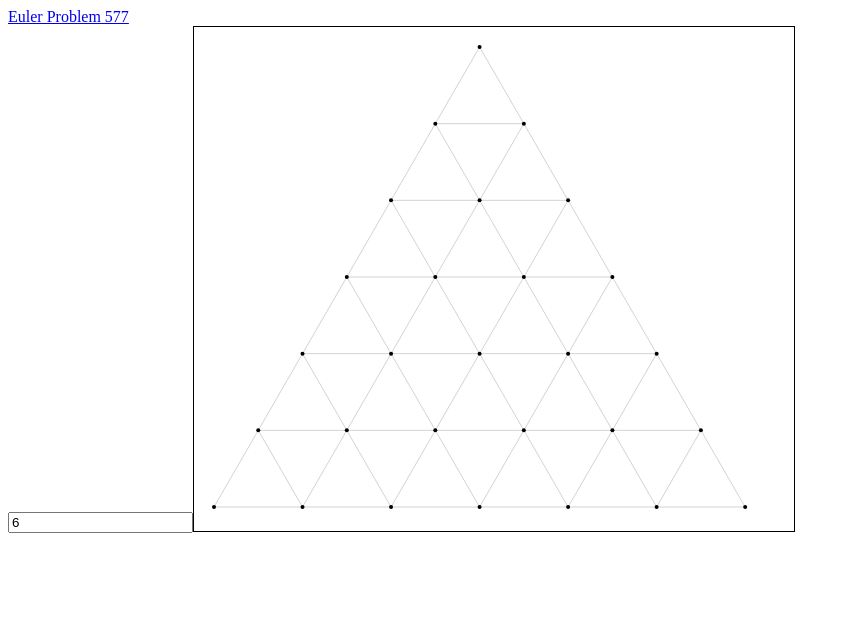
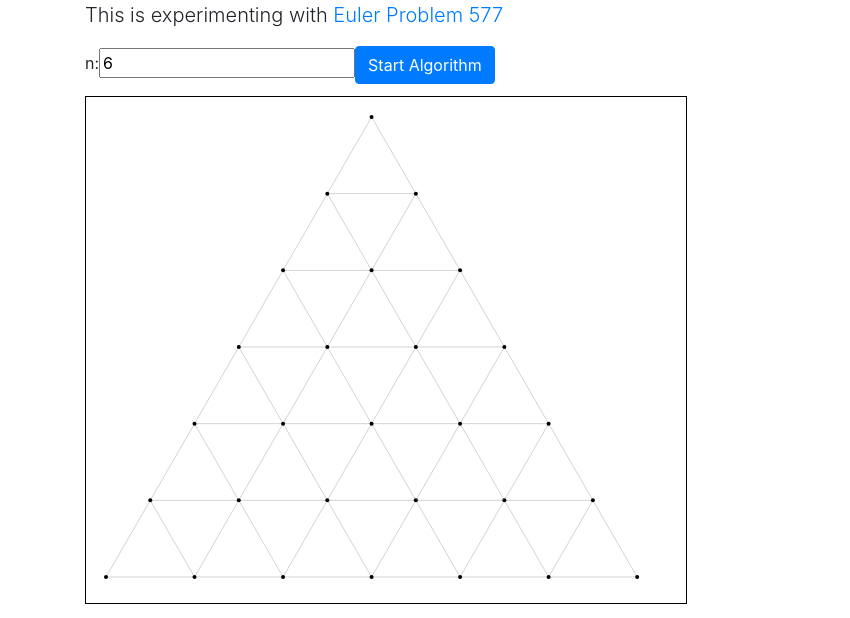
Before and after one commit to AndrewShepherd/Euler577, an Angular app in the folder Euler577/: page / in a window 1280 px wide. Shown: the top 618 px of the page, without its empty margins (0-850 px from the left). Built offline with nearby package versions, Linux system fonts and the light colour scheme.

Commit message:
Migrated the workspace component to the app class

```diff
--- a/Euler577/package.json
+++ b/Euler577/package.json
@@ -21,7 +21,9 @@
     "@angular/platform-browser": "^5.0.0",
     "@angular/platform-browser-dynamic": "^5.0.0",
     "@angular/router": "^5.0.0",
+    "bootstrap": "^4.0.0-beta.2",
     "core-js": "^2.4.1",
+    "ngx-bootstrap": "^2.0.0-beta.8",
     "rxjs": "^5.5.2",
     "zone.js": "^0.8.14"
   },
--- a/Euler577/src/app/app.component.html
+++ b/Euler577/src/app/app.component.html
@@ -1,10 +1,12 @@
-<!--The content below is only a placeholder and can be replaced.-->
-<a href="https://projecteuler.net/problem=577" target="_blank">Euler Problem 577</a>
-<br />
-<input type="number" [(ngModel)]="n" placeholder="n" />
+<div class="container">
 
+<p class="lead">This is experimenting with <a href="https://projecteuler.net/problem=577" target="_blank">Euler Problem 577</a></p>
 
-<app-workspace-view [n]="n"></app-workspace-view>
-<!--
-<workspaceView></workspaceView>
--->
+<div class="form" style="margin-bottom:12px">
+    <label for="n">n:</label>
+    <input id="n" type="number" [(ngModel)]="n" placeholder="n" />
+    <button class="btn btn-primary">Start Algorithm</button>
+</div>
+
+<app-workspace-view [workspace]="workspace"></app-workspace-view>
+</div>
--- a/Euler577/src/app/app.component.ts
+++ b/Euler577/src/app/app.component.ts
@@ -1,4 +1,6 @@
 import { Component } from '@angular/core';
+import { Workspace } from './workspace';
+
 
 @Component({
   selector: 'app-root',
@@ -7,5 +9,20 @@ import { Component } from '@angular/core';
 })
 export class AppComponent {
   title = 'Euler577';
-  n = 6;
+
+  workspace = new Workspace();
+
+  constructor() {
+    this.workspace.n = 6;
+  }
+
+  get n() : number {
+    console.log('app.component.n.get invoked');
+    return this.workspace.n;
+  }
+
+  set n(value: number) {
+    console.log('app.component.n.set invoked');
+    this.workspace.n = value;
+  }
 }
--- a/Euler577/src/app/workspace-view/workspace-view.component.ts
+++ b/Euler577/src/app/workspace-view/workspace-view.component.ts
@@ -13,16 +13,9 @@ export class WorkspaceViewComponent implements OnInit {
 
   constructor() { }
 
-  private readonly workspace:Workspace = new Workspace;
-
+  //private readonly workspace:Workspace = new Workspace;
   @Input()
-  public get n(): number {
-    return this.workspace.n;
-  }
-
-  public set n(value:number) {
-    this.workspace.n = Math.min(value, 40);
-  }
+  public workspace:Workspace;
 
   ngOnInit() {
   }
@@ -72,10 +65,7 @@ export class WorkspaceViewComponent implements OnInit {
       p1: t(l.p1),
       p2: t(l.p2)
     });
-    console.log("get lines invoked");
-    for(let r of result) {
-      console.log(`(${r.p1.x}, ${r.p1.y}), (${r.p2.x}, ${r.p2.y})`);
-    }
+    console.log("workspaceViewComponent.get lines invoked");
     return result;
   }
 }
--- a/Euler577/src/app/workspace.ts
+++ b/Euler577/src/app/workspace.ts
@@ -1,3 +1,13 @@
+declare global {
+  // class IterableIterator<T> {
+  //   each(action: (t:T)=>void);
+  // }
+}
+
+
+
+
+
 export interface Point {
   x:number;
   y:number;
@@ -12,7 +22,7 @@ export interface Line {
 export class Workspace {
     n: number;
 
-    private *getVirtualRows() /*: IterableIterator<Point[]>*/ {
+    private *getVirtualRows() : IterableIterator<Point[]> {
       for(let r = 0; r <= this.n; ++r) {
         const p:Point[] = [];
         for(let c = 0; c <= this.n-r; ++c) {
@@ -32,18 +42,11 @@ export class Workspace {
     }
     let r1 = iteratorResult.value;
     iteratorResult = iterator.next();
-    if(iteratorResult.done) {
-      return;
-    }
-    let r2 = iteratorResult.value;
-    while(true) {
+    while(!iteratorResult.done) {
+      const r2 = iteratorResult.value;
       yield [r1, r2];
       r1 = r2;
       iteratorResult = iterator.next();
-      if(iteratorResult.done) {
-        return;
-      }
-      r2 = iteratorResult.value;
     }
   }
 
@@ -70,7 +73,6 @@ export class Workspace {
       var iteratorResult = rowPairsIterator.next();
       while(!iteratorResult.done) {
         const [r1, r2] = iteratorResult.value;
-        console.log(`virtualLines: r1.length=${r1.length} and r2.length=${r2.length}`);
         for(let i = 0; i < r1.length; ++i) {
           if(r1.length > i && r2.length > i) {
             result.push({
```
Also changed, not shown: Euler577/.angular-cli.json, 1 other file (tests, documents, lock files or other folders).
